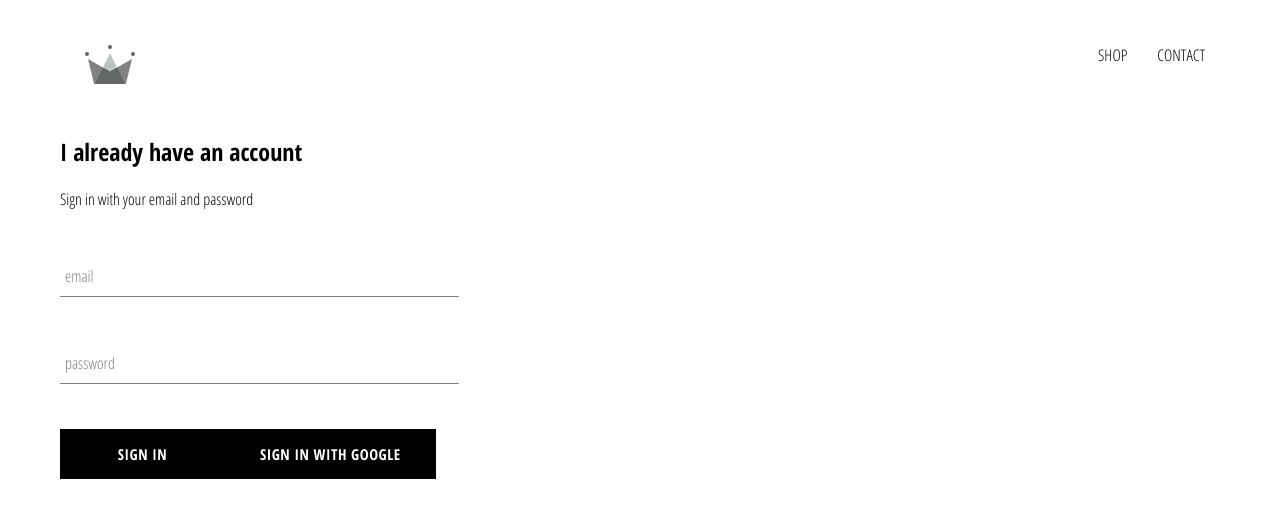
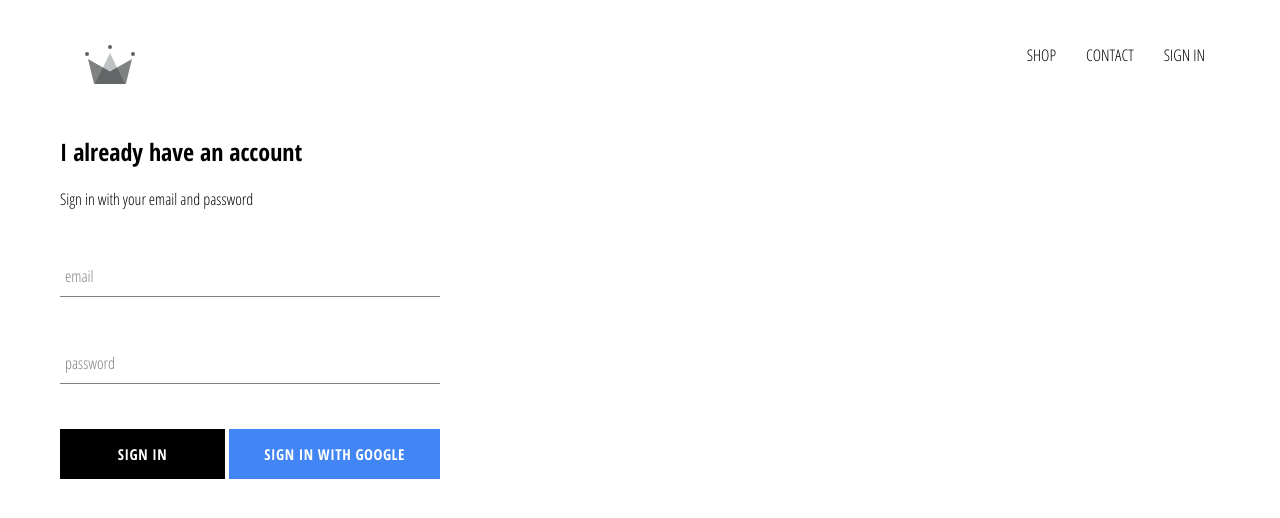
Before and after one commit to CodeBuoyant/Sample-React-eCommerce, a React (Create React App) app: page /signin in a window 1280 px wide. Shown: the top 518 px of the page. Built offline with nearby package versions, Linux system fonts and the light colour scheme; no server answers.

Commit message:
Integrated firebase into application

```diff
--- a/src/App.css
+++ b/src/App.css
@@ -7,3 +7,7 @@
    text-decoration: none;
    color: black;
 }
+
+* {
+   box-sizing: border-box;
+}
--- a/src/App.js
+++ b/src/App.js
@@ -8,10 +8,35 @@
 import SignInAndSignUp from './pages/sign-in-and-sign-up/sign-in-and-sign-up.component';
 import Header from './components/header/header.component';
 
-function App() {
+import { auth } from './firebase/firebase.utils';
+
+class App extends React.Component {
+  constructor() {
+    super();
+
+    this.state = {
+      currentUser: null
+    }
+  }
+
+  unsubscribeFromAuth = null
+
+  componentDidMount() {
+    this.unsubscribeFromAuth = auth.onAuthStateChanged(user => {
+      this.setState({ currentUser: user });
+
+      console.log(user);
+    });
+  }
+
+  componentWillUnmount() {
+    this.unsubscribeFromAuth();
+  }
+
+  render() {
     return (
       <div>
-      <Header />
+        <Header currentUser={this.state.currentUser} />
         <Switch>
           <Route exact path='/' component={HomePage} />
           <Route exact path='/shop' component={ShopPage} />
@@ -20,5 +45,6 @@
       </div>
     );
   }
+}
 
 export default App;
--- a/src/components/custom-button/custom-button.component.jsx
+++ b/src/components/custom-button/custom-button.component.jsx
@@ -1,9 +1,9 @@
 import React from 'react';
 import './custom-button.styles.scss';
 
-const CustomButton = ({ children, ...otherProps }) => (
+const CustomButton = ({ children, isGoogleSignIn, ...otherProps }) => (
    <button
-      className='custom-button'
+      className={`${isGoogleSignIn ? 'google-sign-in' : ''} custom-button`}
       {...otherProps}
    >
       {children}
--- a/src/components/custom-button/custom-button.styles.scss
+++ b/src/components/custom-button/custom-button.styles.scss
@@ -19,4 +19,14 @@
       color: black;
       border: 1px solid black;
    }
+
+   &.google-sign-in {
+      background-color: #4285f4;
+      color: white;
+
+      &:hover {
+         background-color: #357ae8;
+         border: none;
+      }
+   }
 }
--- a/src/components/header/header.component.jsx
+++ b/src/components/header/header.component.jsx
@@ -1,10 +1,12 @@
 import React from 'react';
 import { Link } from 'react-router-dom';
+
+import { auth } from '../../firebase/firebase.utils';
 
 import { ReactComponent as Logo } from '../../assets/crown.svg';
 import './header.styles.scss';
 
-const Header = () => (
+const Header = ({ currentUser }) => (
    <div className='header'>
       <Link className='logo-container' to="/">
          <Logo className='logo' />
@@ -13,6 +15,12 @@
       <div className='options'>
          <Link className='option' to='/shop'>SHOP</Link>
          <Link className='option' to='/contact'>CONTACT</Link>
+         {
+            currentUser ?
+               <div className='option' onClick={() => auth.signOut()}>SIGN OUT</div>
+               :
+               <Link className='option' to='/signin'>SIGN IN</Link>
+         }
       </div>
    </div>
 );
--- a/src/components/header/header.styles.scss
+++ b/src/components/header/header.styles.scss
@@ -20,6 +20,7 @@
 
       .option {
          padding: 10px 15px;
+         cursor: pointer;
       }
    }
 }
--- a/src/components/sign-in/sign-in.component.jsx
+++ b/src/components/sign-in/sign-in.component.jsx
@@ -54,11 +54,13 @@
                   required
                />
 
-               <CustomButton type="submit">sign In</CustomButton>
-               <CustomButton onClick={signInWithGoogle}>
-                  {' '}
+               <div className='buttons'>
+                  <CustomButton type="submit">sign In</CustomButton>
+                  <CustomButton onClick={signInWithGoogle} isGoogleSignIn>
+                     {' '}
                   Sign in with Google{' '}
-               </CustomButton>
+                  </CustomButton>
+               </div>
             </form>
          </div>
       )
--- a/src/components/sign-in/sign-in.styles.scss
+++ b/src/components/sign-in/sign-in.styles.scss
@@ -1,9 +1,14 @@
 .sign-in {
-   width: 30vw;
+   width: 380px;
    display: flex;
    flex-direction: column;
 
    .title {
       margin: 10px 0;
    }
+
+   .buttons {
+      display: flex;
+      justify-content: space-between;
+   }
 }
```
Lines whose indentation alone changed are shown as unchanged.
